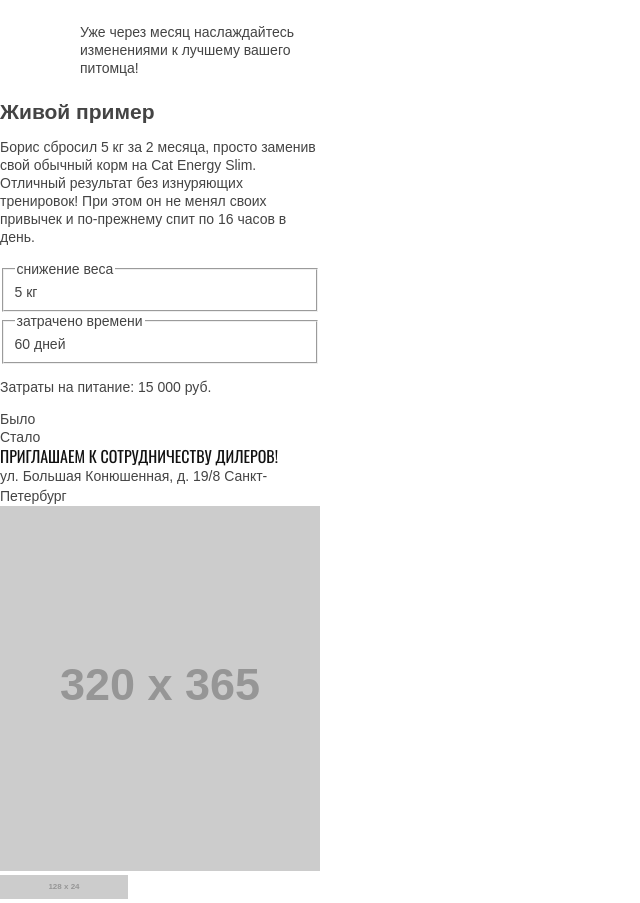
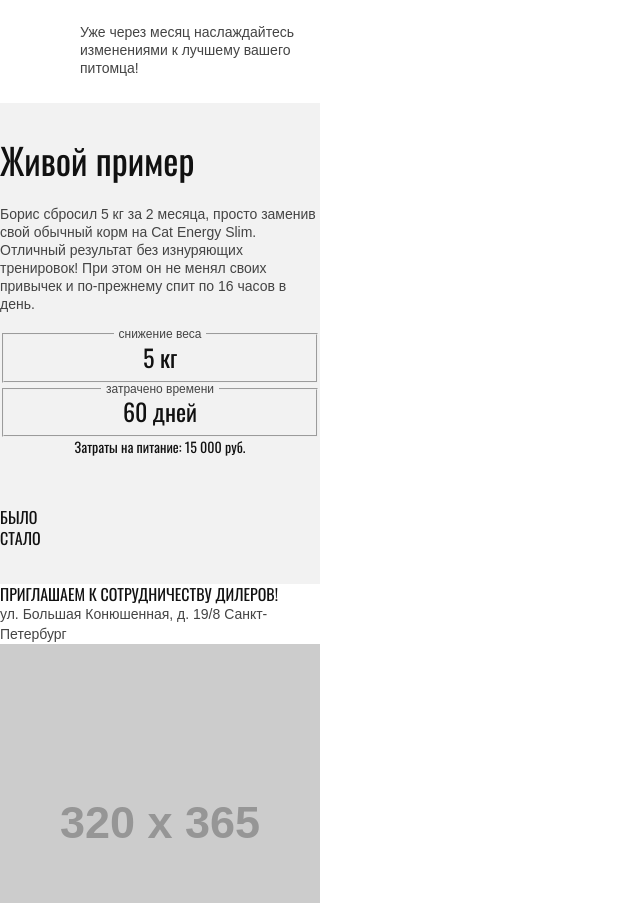
Before and after one commit to NikitaFE/cat-energy, a website: page source/index.html in a window 1280 px wide. Shown: the part 1618-2521 px from the top of the page, without its empty margins (0-640 px from the left). Drawn offline with nearby package versions, Linux system fonts and the light colour scheme; files that its build step writes are made by us from their sources; placeholder pictures from the web are drawn by us.

Commit message:
Завершает базовую стилизацию главной страницы

```diff
--- /dev/null
+++ b/source/sass/blocks/result.scss
@@ -0,0 +1,46 @@
+.result {
+  padding: 27px 0 35px;
+
+  background-color: $bg-gray;
+}
+
+.result__title {
+  margin: 0;
+  margin-bottom: 15px;
+
+  @include oswald-regular-black(36px, 60px);
+}
+
+.result__text {
+  margin: 0;
+  margin-bottom: 15px;
+
+  @include arial-regular-dark-gray(14px, 18px);
+}
+
+.result__value-wrapper {
+  text-align: center;
+}
+
+.result__value {
+  @include oswald-regular-black(24px, 24px);
+}
+
+.result__value-title {
+  padding: 0 5px;
+
+  @include arial-regular-dark-gray(12px, 12px);
+}
+
+.result__cost {
+  margin: 0;
+  margin-bottom: 50px;
+
+  @include oswald-regular-black(14px, 20px);
+  text-align: center;
+}
+
+.result__control-text {
+  @include oswald-regular-black(16px, 20px);
+  text-transform: uppercase;
+}
--- a/source/sass/style.scss
+++ b/source/sass/style.scss
@@ -39,6 +39,7 @@
 @import "blocks/promo.scss";
 @import "blocks/categories.scss";
 @import "blocks/advantages.scss";
+@import "blocks/result.scss";
 @import "blocks/contacts.scss";
 @import "blocks/copyright.scss";
 @import "blocks/catalog-page.scss";
```
